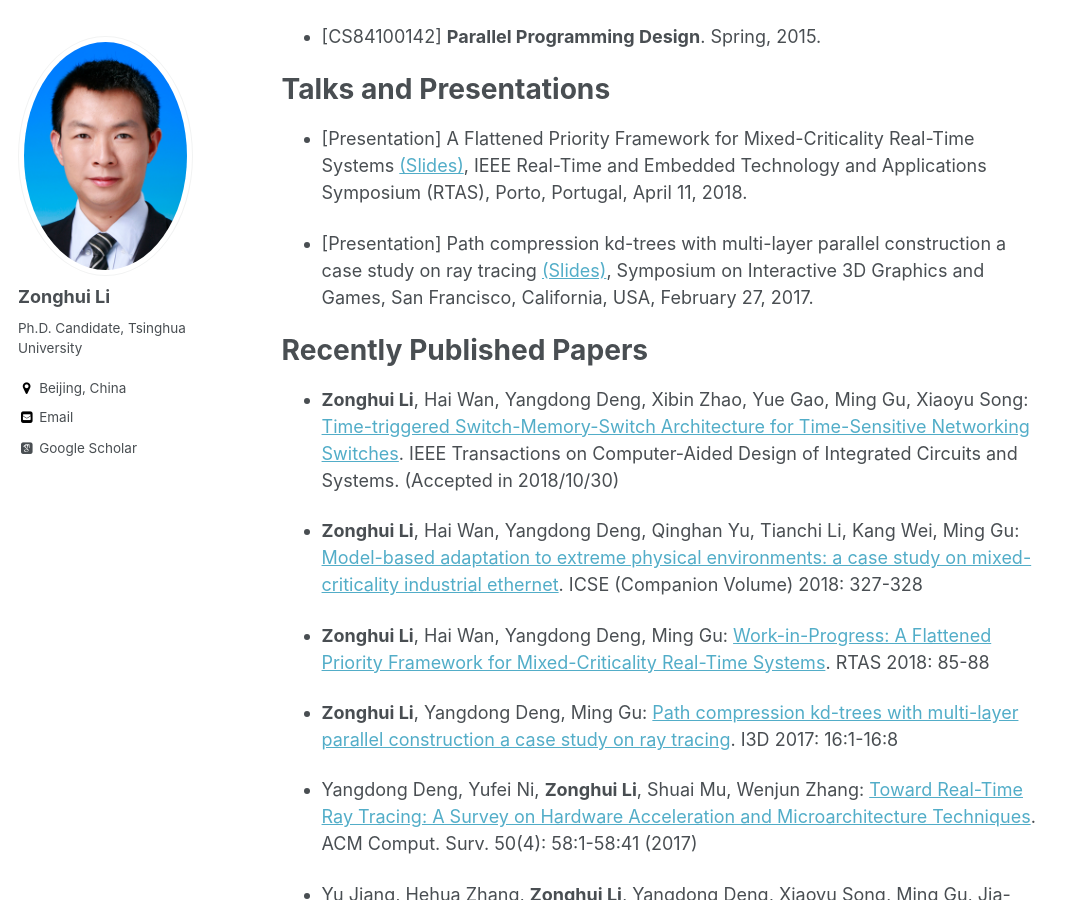
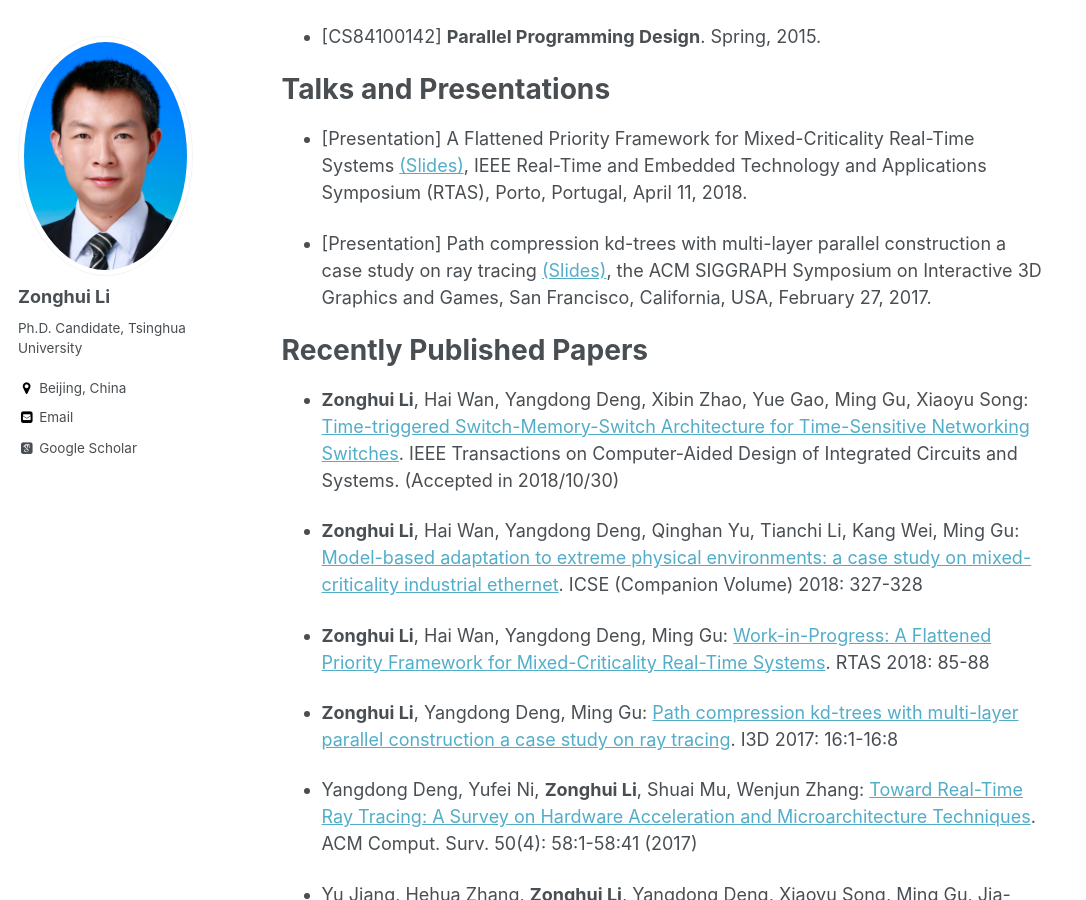
Before and after one commit to yingwangbjtu/lizonghui.github.io, a Jekyll site: the page built from _pages/about.md, in a window 1280 px wide and 900 px high, scrolled down 2064 px. Shown: the whole window, without its empty margins (0-1086 px from the left). Built offline with Jekyll 4.4.1, drawn with Linux system fonts in a browser that asks for light colours; some web fonts are replaced.

Commit message:
Update about.md

```diff
--- a/_pages/about.md
+++ b/_pages/about.md
@@ -76,8 +76,7 @@ Talks and Presentations
 ======
 - [Presentation] A Flattened Priority Framework for Mixed-Criticality Real-Time Systems [(Slides)](http://2018.rtas.org/wp-content/uploads/2018/05/1-zonghui.pdf), IEEE Real-Time and Embedded Technology and Applications Symposium (RTAS), Porto, Portugal, April 11, 2018.
 
-- [Presentation] Path compression kd-trees with multi-layer parallel construction a case study on ray tracing [(Slides)](#),
-Symposium on Interactive 3D Graphics and Games, San Francisco, California, USA, February 27, 2017.
+- [Presentation] Path compression kd-trees with multi-layer parallel construction a case study on ray tracing [(Slides)](#), the ACM SIGGRAPH Symposium on Interactive 3D Graphics and Games, San Francisco, California, USA, February 27, 2017.
 
 
 Recently Published Papers
```
